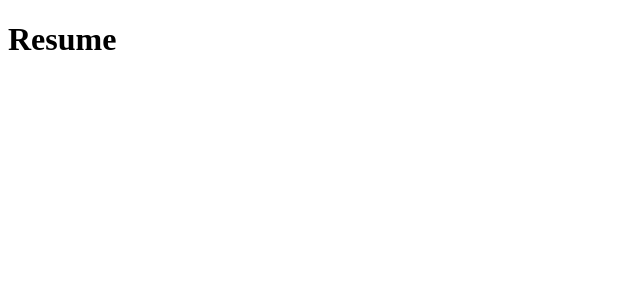
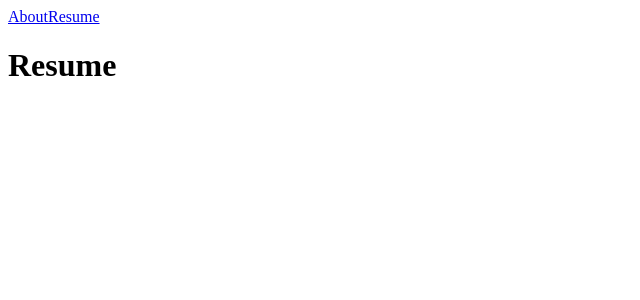
Before and after one commit to sivams20/portfolio, a Next.js app: page /resume in a window 1280 px wide. Shown: the top 300 px of the page, without its empty margins (0-640 px from the left). Built offline with nearby package versions, Linux system fonts and the light colour scheme.

Commit message:
Created navbar component

```diff
--- /dev/null
+++ b/components/navbar.js
@@ -0,0 +1,12 @@
+const { default: Link } = require("next/link");
+
+function Navbar() {
+  return (
+    <div>
+      <Link href="/about">About</Link>
+      <Link href="/resume">Resume</Link>
+    </div>
+  );
+}
+
+export default Navbar;
--- a/pages/index.js
+++ b/pages/index.js
@@ -1,11 +1,10 @@
-import Link from "next/link";
+import Navbar from "@/components/navbar";
 
 function Home() {
   return (
     <div>
+      <Navbar />
       <h1>Home</h1>
-      <Link href="/about">About</Link>
-      <Link href="/resume">Resume</Link>
     </div>
   );
 }
--- a/pages/resume.js
+++ b/pages/resume.js
@@ -1,4 +1,11 @@
+import Navbar from "@/components/navbar";
+
 function Resume() {
-  return <h1>Resume</h1>;
+  return (
+    <div>
+      <Navbar />
+      <h1>Resume</h1>
+    </div>
+  );
 }
 export default Resume;
```
Also changed, not shown: pages/about.js (+8 -1 lines).
